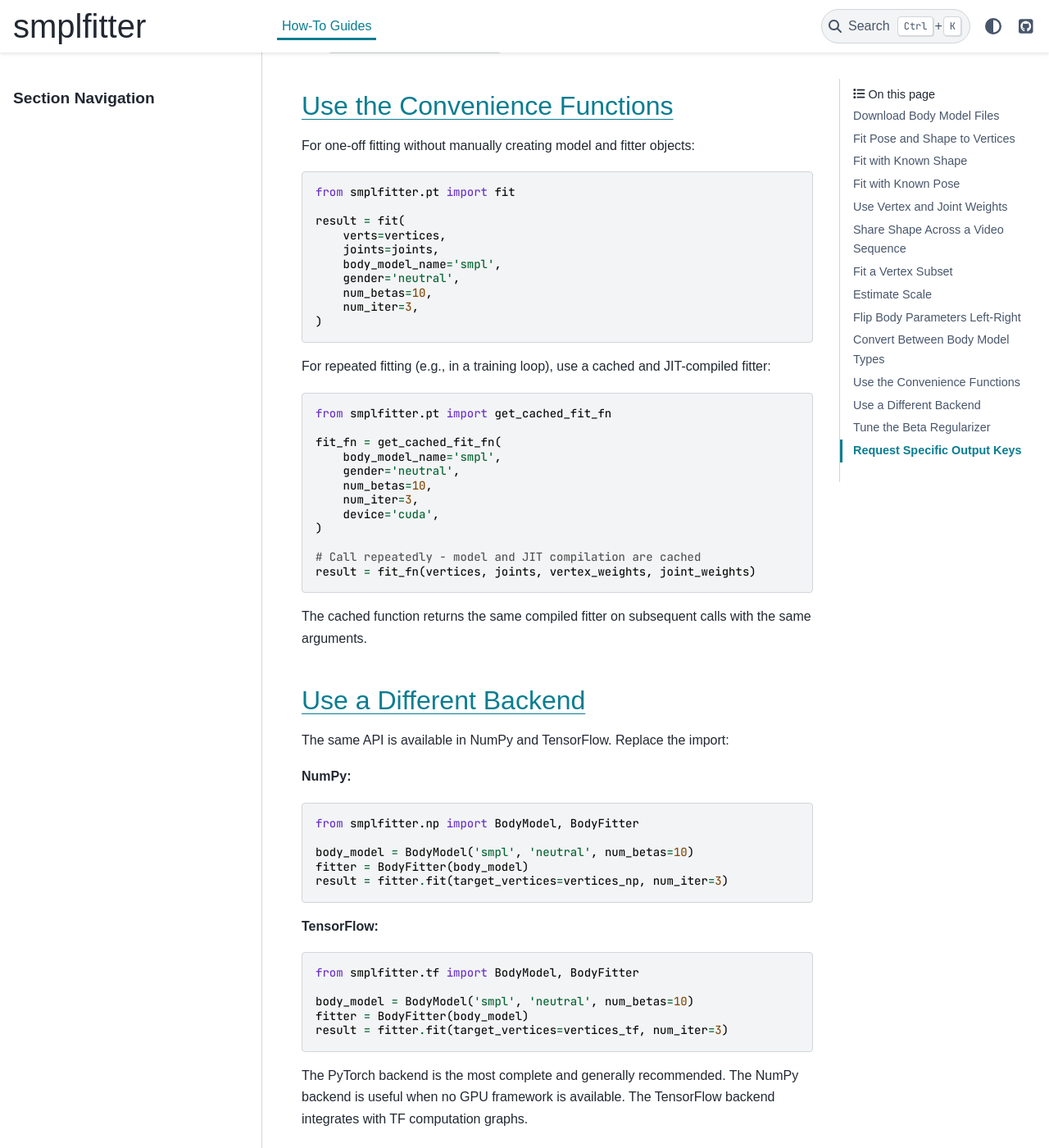
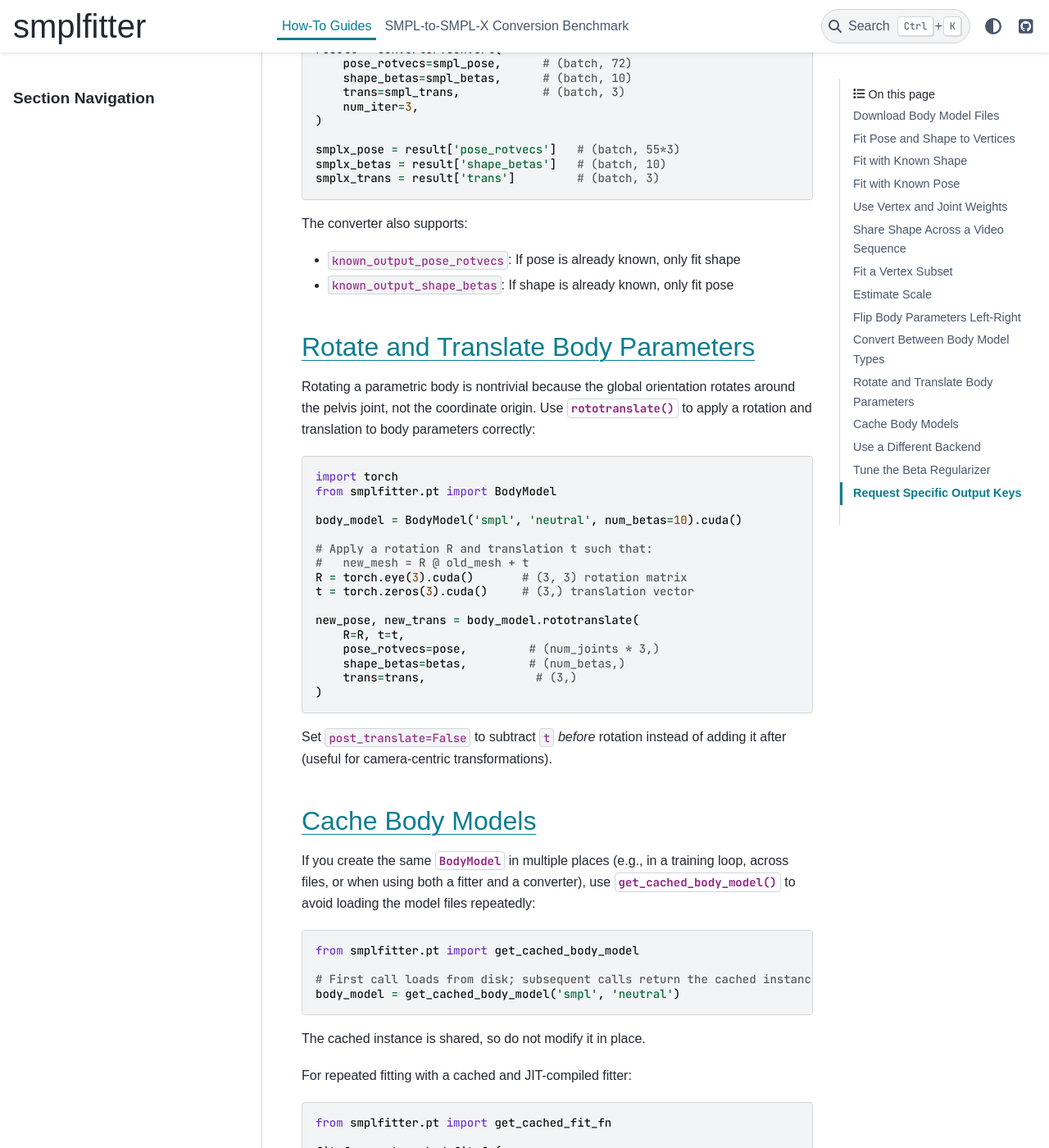
Before and after one commit to isarandi/smplfitter, a Sphinx documentation site: the page built from docs/howto.rst, in a window 1280 px wide and 1400 px high, scrolled down 6410 px. Shown: the whole window at 82% size. Built offline with Sphinx 7.4.7 and the PyData theme 0.15.4, drawn with Linux system fonts in a browser that asks for light colours; some web fonts are replaced; pages that are not in the unit, such as notebooks, are missing from menus; the version number could not be read and is left out; some of the changed text lies outside the part shown.

Commit message:
Update documentation for new API and model resolution
Rewrite howto.rst: document model root resolution chain,
rototranslate(), get_cached_body_model(); remove deprecated fit()
section. Update index.rst: list all 5 backends, fix code examples,
add smpl_to_smplx to toctree. Trim smpl_to_smplx.rst to benchmark
data only (tutorial content now lives in howto).

```diff
--- a/docs/howto.rst
+++ b/docs/howto.rst
@@ -20,22 +20,33 @@
 MANO model files.
 
 By default, files are saved to the location given by the ``SMPLFITTER_BODY_MODELS``
-environment variable, or ``$DATA_ROOT/body_models``, or
-``~/.local/share/smplfitter/body_models``. You can also pass a path directly:
+environment variable, or ``$DATA_ROOT/body_models``, or the platform default data
+directory (e.g. ``~/.local/share/smplfitter/body_models`` on Linux).
+You can also pass a path directly:
 
 .. code-block:: bash
 
    python -m smplfitter.download /path/to/body_models
 
-To tell SMPLFitter where to find the models at runtime:
+At runtime, SMPLFitter checks the same locations automatically (in order):
+
+1. ``$SMPLFITTER_BODY_MODELS/``
+2. ``$DATA_ROOT/body_models/``
+3. ``./body_models/``
+4. The platform default data directory (via ``platformdirs``)
+
+If you downloaded to a custom location, set an environment variable or pass the path
+directly:
 
 .. code-block:: bash
 
-   # Option 1: package-specific variable (recommended)
+   # Option 1: package-specific variable
    export SMPLFITTER_BODY_MODELS=/path/to/body_models
 
    # Option 2: generic data root
    export DATA_ROOT=/path/to/data   # looks for $DATA_ROOT/body_models/
+
+.. code-block:: python
 
    # Option 3: pass directly in code
    body_model = BodyModel('smpl', 'neutral', model_root='/path/to/body_models/smpl')
@@ -309,26 +320,55 @@
 * ``known_output_shape_betas``: If shape is already known, only fit pose
 
 
-Use the Convenience Functions
------------------------------
+Rotate and Translate Body Parameters
+-------------------------------------
 
-For one-off fitting without manually creating model and fitter objects:
+Rotating a parametric body is nontrivial because the global orientation rotates around
+the pelvis joint, not the coordinate origin. Use
+:meth:`~smplfitter.pt.BodyModel.rototranslate` to apply a rotation and translation
+to body parameters correctly:
 
 .. code-block:: python
 
-   from smplfitter.pt import fit
+   import torch
+   from smplfitter.pt import BodyModel
 
-   result = fit(
-       verts=vertices,
-       joints=joints,
-       body_model_name='smpl',
-       gender='neutral',
-       num_betas=10,
-       num_iter=3,
+   body_model = BodyModel('smpl', 'neutral', num_betas=10).cuda()
+
+   # Apply a rotation R and translation t such that:
+   #   new_mesh = R @ old_mesh + t
+   R = torch.eye(3).cuda()       # (3, 3) rotation matrix
+   t = torch.zeros(3).cuda()     # (3,) translation vector
+
+   new_pose, new_trans = body_model.rototranslate(
+       R=R, t=t,
+       pose_rotvecs=pose,         # (num_joints * 3,)
+       shape_betas=betas,         # (num_betas,)
+       trans=trans,                # (3,)
    )
 
-For repeated fitting (e.g., in a training loop), use a cached and JIT-compiled
-fitter:
+Set ``post_translate=False`` to subtract ``t`` *before* rotation instead of adding it
+after (useful for camera-centric transformations).
+
+
+Cache Body Models
+-----------------
+
+If you create the same :class:`~smplfitter.pt.BodyModel` in multiple places (e.g.,
+in a training loop, across files, or when using both a fitter and a converter),
+use :func:`~smplfitter.pt.get_cached_body_model` to avoid loading the model files
+repeatedly:
+
+.. code-block:: python
+
+   from smplfitter.pt import get_cached_body_model
+
+   # First call loads from disk; subsequent calls return the cached instance
+   body_model = get_cached_body_model('smpl', 'neutral')
+
+The cached instance is shared, so do not modify it in place.
+
+For repeated fitting with a cached and JIT-compiled fitter:
 
 .. code-block:: python
 
```
Also changed, not shown: docs/index.rst (+21 -6 lines), docs/smpl_to_smplx.rst (+16 -66 lines).
